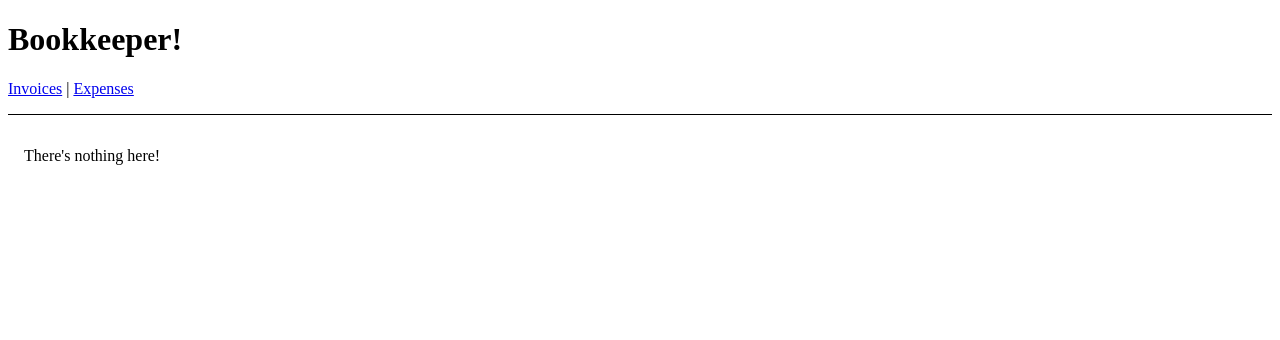
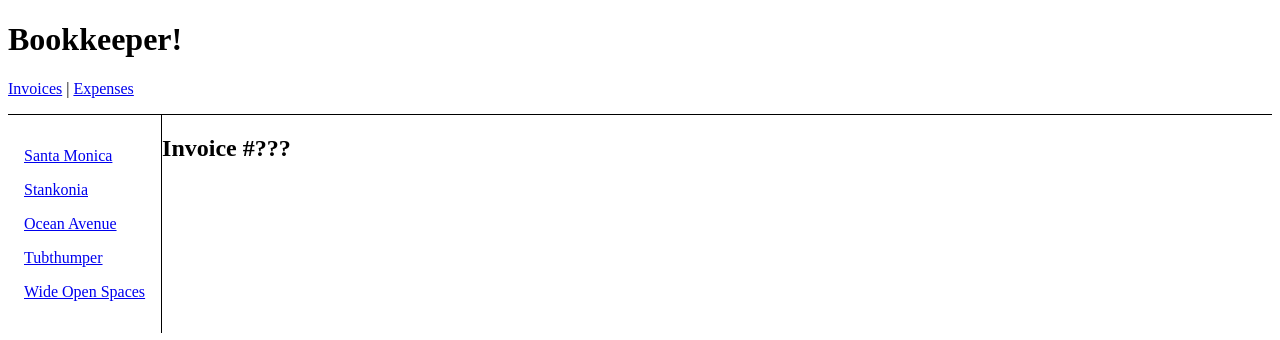
Before and after one commit to taylulz/s2, a React (Create React App) app: page /invoices/1995 in a window 1280 px wide. Shown: the top 340 px of the page. Built offline with nearby package versions, Linux system fonts and the light colour scheme.

Commit message:
create invoiceId route inside invoices route

```diff
--- a/src/index.js
+++ b/src/index.js
@@ -9,6 +9,7 @@
 
 import Expenses from './routes/expenses';
 import Invoices from './routes/invoices';
+import Invoice from './routes/invoice';
 
 const rootElement = document.getElementById("root");
 render(
@@ -16,8 +17,9 @@
     <Routes>
       <Route path="/" element={<App />}>
         <Route path="expenses" element={<Expenses />} />
-        <Route path="invoices" element={<Invoices />} />
-        {/* the "*" will match only when no other routes do. */}
+        <Route path="invoices" element={<Invoices />}>
+          <Route path=":invoiceId" element={<Invoice />} />
+        </Route>
         <Route
           path="*"
           element={
--- /dev/null
+++ b/src/routes/invoice.js
@@ -0,0 +1,3 @@
+export default function Invoice() {
+  return <h2>Invoice #???</h2>;
+}
--- a/src/routes/invoices.jsx
+++ b/src/routes/invoices.jsx
@@ -1,4 +1,4 @@
-import { Link } from "react-router-dom";
+import { Link, Outlet } from "react-router-dom";
 import { getInvoices } from "../data";
 
 export default function Invoices() {
@@ -21,6 +21,7 @@
           </Link>
         ))}
       </nav>
+      <Outlet />
     </div>
   );
 }
```
